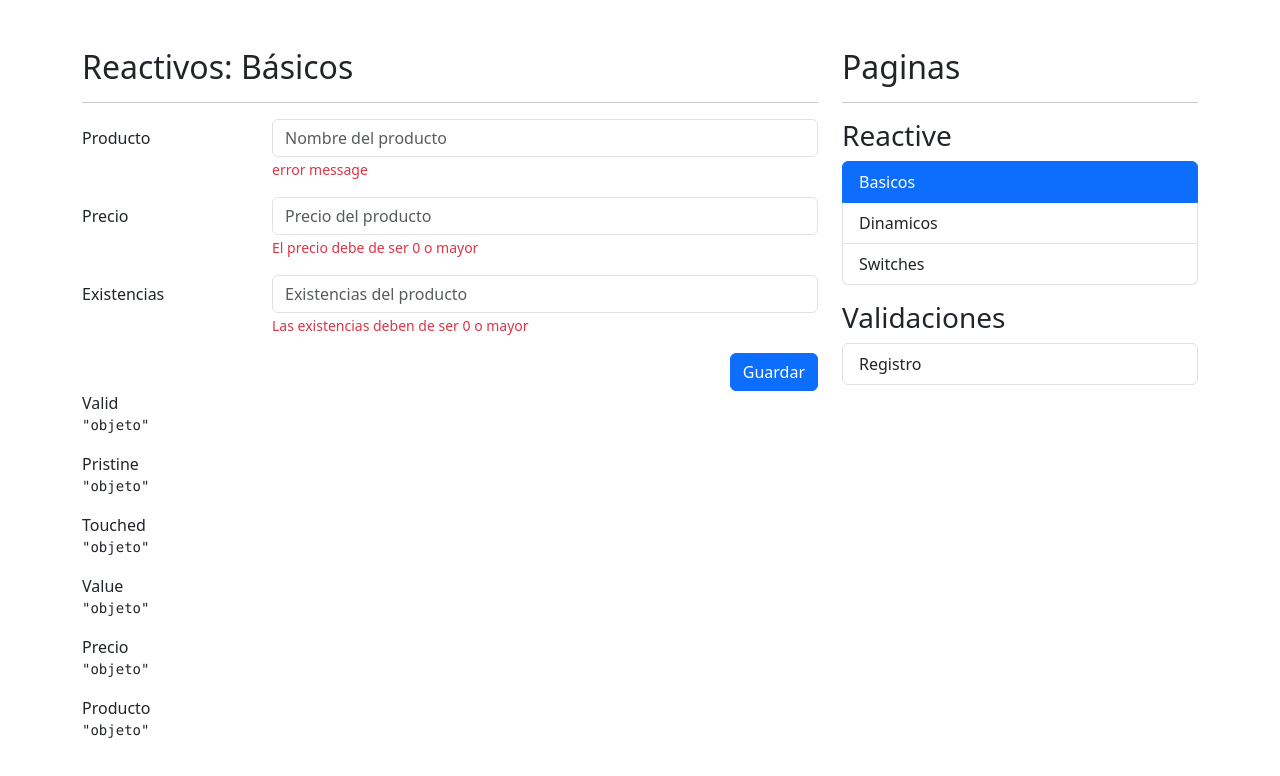
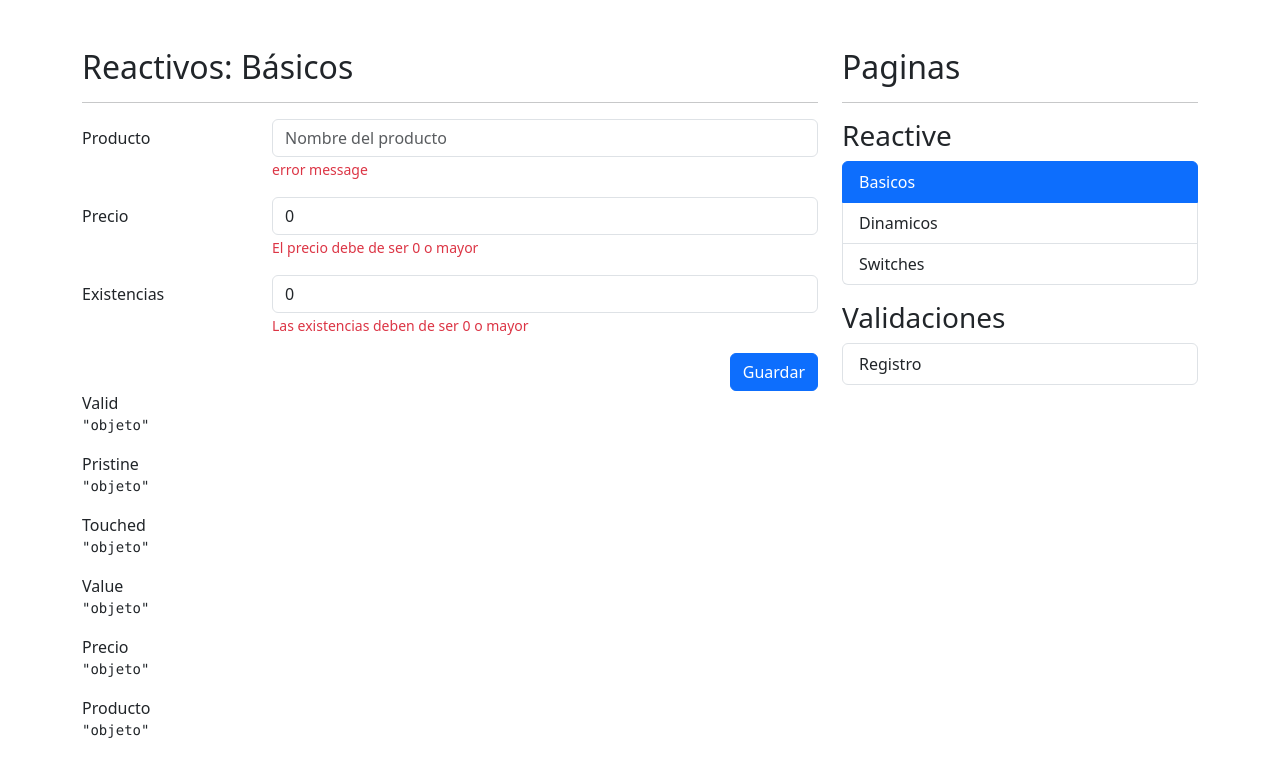
Before and after one commit to NandierSR26/forms-app-angular, an Angular app: page /reactive/basic in a window 1280 px wide. Shown: the top 776 px of the page. Built offline with nearby package versions, Linux system fonts and the light colour scheme.

Commit message:
feat: :sparkles: Impementacion de FormBuilder para formularios

```diff
--- a/src/app/reactive/pages/basic-page/basic-page.component.html
+++ b/src/app/reactive/pages/basic-page/basic-page.component.html
@@ -4,14 +4,14 @@
 <div class="row">
   <div class="col">
 
-    <form autocomplete="off">
+    <form [formGroup]="myForm" (ngSubmit)="onSave()" autocomplete="off">
 
       <!-- Campo de producto -->
       <div class="mb-3 row">
         <label class="col-sm-3 col-form-label">Producto</label>
         <div class="col-sm-9">
 
-          <input type="text" class="form-control" placeholder="Nombre del producto">
+          <input type="text" class="form-control" placeholder="Nombre del producto" formControlName="name">
 
           <span class="form-text text-danger">
             <!-- Debe de ser de 3 letras -->
@@ -24,7 +24,7 @@
       <div class="mb-3 row">
         <label class="col-sm-3 col-form-label">Precio</label>
         <div class="col-sm-9">
-          <input type="number" class="form-control" placeholder="Precio del producto">
+          <input type="number" class="form-control" placeholder="Precio del producto" formControlName="price">
           <span class="form-text text-danger">
             El precio debe de ser 0 o mayor
           </span>
@@ -35,7 +35,7 @@
       <div class="mb-3 row">
         <label class="col-sm-3 col-form-label">Existencias</label>
         <div class="col-sm-9">
-          <input type="number" class="form-control" placeholder="Existencias del producto">
+          <input type="number" class="form-control" placeholder="Existencias del producto" formControlName="inStorage">
 
           <span class="form-text text-danger">
             Las existencias deben de ser 0 o mayor
--- a/src/app/reactive/pages/basic-page/basic-page.component.ts
+++ b/src/app/reactive/pages/basic-page/basic-page.component.ts
@@ -1,4 +1,5 @@
 import { Component } from '@angular/core';
+import { FormBuilder, FormControl, FormGroup } from '@angular/forms';
 
 @Component({
   templateUrl: './basic-page.component.html',
@@ -7,4 +8,22 @@
 })
 export class BasicPageComponent {
 
+  // public myForm: FormGroup = new FormGroup({
+  //   name: new FormControl(''),
+  //   price: new FormControl(0),
+  //   inStorage: new FormControl(0),
+  // });
+
+  public myForm: FormGroup = this.fb.group({
+    name: [''],
+    price: [0],
+    inStorage: [0],
+  });
+
+  constructor(private fb: FormBuilder) { }
+
+  onSave(): void {
+    console.log(this.myForm.value)
+  }
+
 }
--- a/src/app/reactive/reactive.module.ts
+++ b/src/app/reactive/reactive.module.ts
@@ -5,6 +5,7 @@
 import { BasicPageComponent } from './pages/basic-page/basic-page.component';
 import { DynamicPageComponent } from './pages/dynamic-page/dynamic-page.component';
 import { SwitchesPageComponent } from './pages/switches-page/switches-page.component';
+import { ReactiveFormsModule } from '@angular/forms';
 
 
 @NgModule({
@@ -15,7 +16,8 @@
   ],
   imports: [
     CommonModule,
-    ReactiveRoutingModule
+    ReactiveRoutingModule,
+    ReactiveFormsModule
   ]
 })
 export class ReactiveModule { }
```
